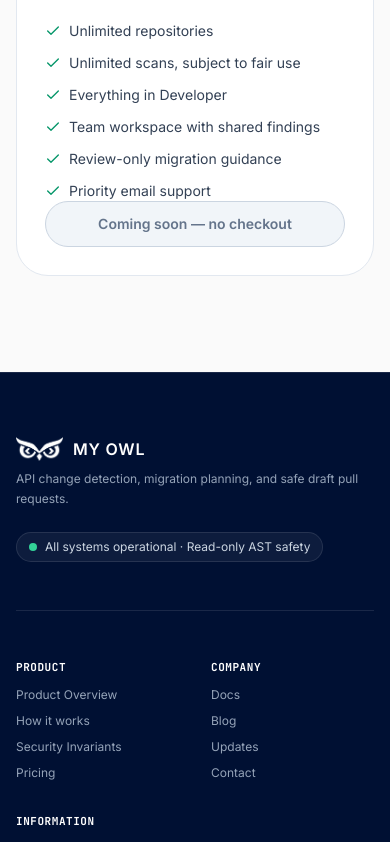
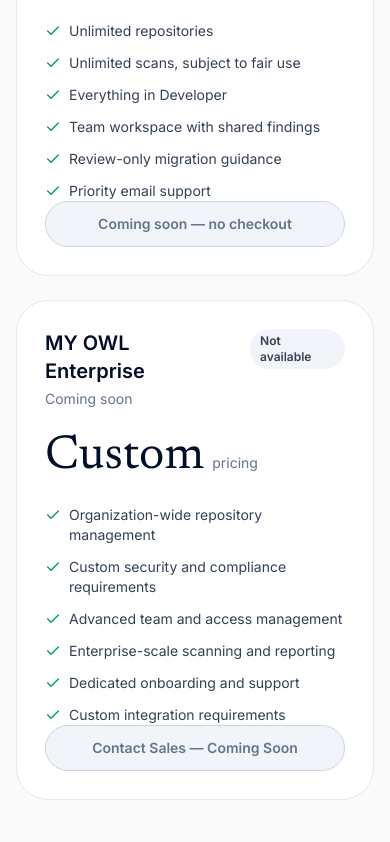
Before and after one commit to ravitejabolla756-sys/apiproof, a Next.js app in the folder apps/web/: page /pricing in a window 390 px wide. Shown: the part 1679-2521 px from the top of the page. Built offline with nearby package versions, Linux system fonts and the light colour scheme; no server answers.

Commit message:
feat(pricing): add enterprise coming-soon plan

```diff
--- a/apps/web/src/app/pricing/page.tsx
+++ b/apps/web/src/app/pricing/page.tsx
@@ -32,6 +32,15 @@ const startupFeatures = [
   "Team workspace with shared findings",
   "Review-only migration guidance",
   "Priority email support",
+];
+
+const enterpriseFeatures = [
+  "Organization-wide repository management",
+  "Custom security and compliance requirements",
+  "Advanced team and access management",
+  "Enterprise-scale scanning and reporting",
+  "Dedicated onboarding and support",
+  "Custom integration requirements",
 ];
 
 function FeatureList({ features }: { features: string[] }) {
@@ -75,8 +84,8 @@ export default function PricingPage() {
 
         <section aria-labelledby="plans-heading">
           <h2 id="plans-heading" className="sr-only">MY OWL plans</h2>
-          <div className="grid grid-cols-1 gap-6 lg:grid-cols-3">
-            <article className="flex flex-col justify-between rounded-[32px] border-2 border-emerald-300 bg-white p-7 shadow-sm md:p-8">
+          <div className="grid grid-cols-1 gap-6 md:grid-cols-2 lg:grid-cols-4">
+            <article className="flex h-full flex-col justify-between rounded-[32px] border-2 border-emerald-300 bg-white p-7 shadow-sm md:p-8">
               <div className="space-y-6">
                 <div className="flex items-start justify-between gap-4">
                   <div><h3 className="text-xl font-semibold">Free Beta</h3><p className="mt-1 text-sm text-slate-500">Available now</p></div>
@@ -88,7 +97,7 @@ export default function PricingPage() {
               <Link href="/login" className="mt-8 w-full rounded-full bg-[#000E29] py-3 text-center text-sm font-semibold text-white transition hover:bg-black">Get Started</Link>
             </article>
 
-            <article className="flex flex-col justify-between rounded-[32px] border border-slate-200 bg-white p-7 md:p-8">
+            <article className="flex h-full flex-col justify-between rounded-[32px] border border-slate-200 bg-white p-7 md:p-8">
               <div className="space-y-6">
                 <div className="flex items-start justify-between gap-4">
                   <div><h3 className="text-xl font-semibold">MY OWL Developer</h3><p className="mt-1 text-sm text-slate-500">Rolling out</p></div>
@@ -100,7 +109,7 @@ export default function PricingPage() {
               <ComingSoonButton label="Rolling out — no checkout" />
             </article>
 
-            <article className="flex flex-col justify-between rounded-[32px] border border-slate-200 bg-white p-7 md:p-8">
+            <article className="flex h-full flex-col justify-between rounded-[32px] border border-slate-200 bg-white p-7 md:p-8">
               <div className="space-y-6">
                 <div className="flex items-start justify-between gap-4">
                   <div><h3 className="text-xl font-semibold">MY OWL Startup</h3><p className="mt-1 text-sm text-slate-500">Coming soon</p></div>
@@ -111,6 +120,18 @@ export default function PricingPage() {
               </div>
               <ComingSoonButton label="Coming soon — no checkout" />
             </article>
+
+            <article className="flex h-full flex-col justify-between rounded-[32px] border border-slate-200 bg-white p-7 md:p-8">
+              <div className="space-y-6">
+                <div className="flex items-start justify-between gap-4">
+                  <div><h3 className="text-xl font-semibold">MY OWL Enterprise</h3><p className="mt-1 text-sm text-slate-500">Coming soon</p></div>
+                  <span className="rounded-full bg-slate-100 px-2.5 py-1 text-xs font-semibold text-slate-700">Not available</span>
+                </div>
+                <div><span className="font-serif text-5xl">Custom</span><span className="ml-2 text-sm text-slate-500">pricing</span></div>
+                <FeatureList features={enterpriseFeatures} />
+              </div>
+              <ComingSoonButton label="Contact Sales — Coming Soon" />
+            </article>
           </div>
         </section>
       </main>
```
Also changed, not shown: 1 other file (tests, documents, lock files or other folders).
